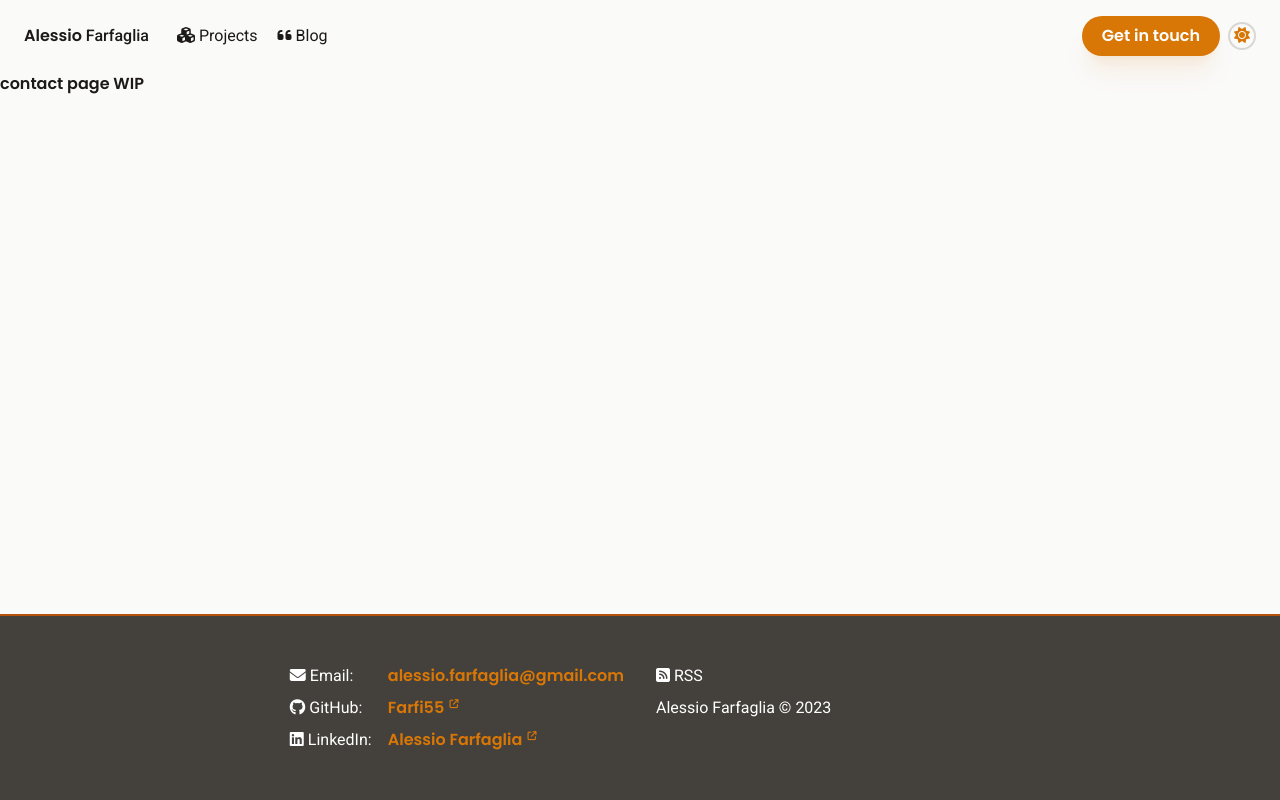
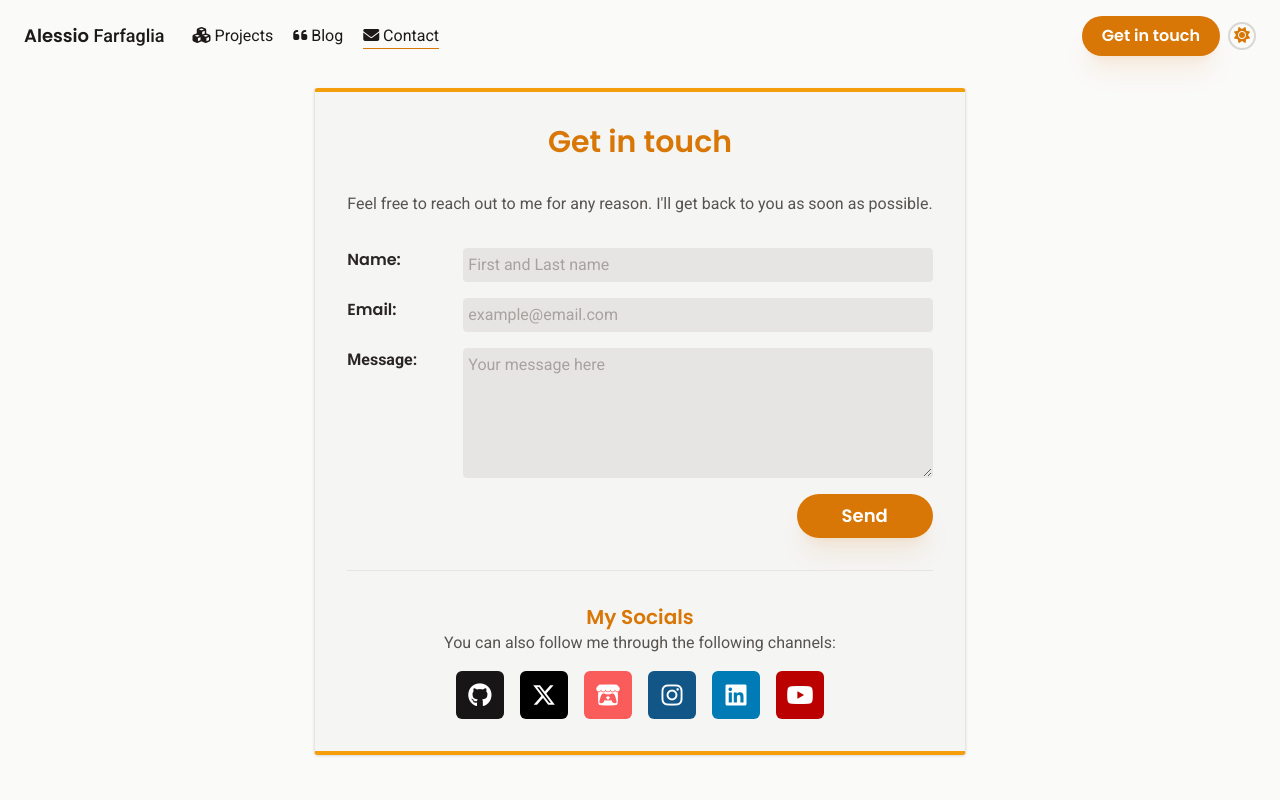
Before and after one commit to Farfi55/Farfi55.github.io, a SvelteKit app: page /contact in a window 1280 px wide. Shown: the top 800 px of the page. Built offline with nearby package versions, Linux system fonts and the light colour scheme; a web font is replaced by a local one.

Commit message:
Contact page completed

```diff
--- a/src/lib/components/Button.svelte
+++ b/src/lib/components/Button.svelte
@@ -4,7 +4,7 @@
 </script>
 
 <a
-	class="shadow-amber-600/10 text-center shadow-xl flex relative z-0 overflow-hidden px-5 py-2 group rounded-full text-white dark:bg-amber-700 bg-amber-600"
+	class="shadow-amber-600/10 text-center shadow-xl flex relative overflow-hidden px-5 py-2 group rounded-full text-white dark:bg-amber-700 bg-amber-600"
 	{href}
 >
 	<div
--- a/src/lib/components/Header.svelte
+++ b/src/lib/components/Header.svelte
@@ -26,8 +26,7 @@
 		{
 			href: '/contact',
 			text: 'Contact',
-			icon: 'fa fa-envelope',
-			hideInHeader: true
+			icon: 'fa fa-envelope'
 		}
 	];
 	let isDrawerOpen = false;
@@ -57,7 +56,7 @@
 				{/if}
 			</button>
 		</div>
-		<h1 class="font-medium h-full pe-7">
+		<h1 class="font-medium h-full pe-7 text-lg">
 			<a
 				href="/"
 				class="link-main duration-200 border-b {$page.route.id === '/'
--- a/src/lib/components/Main.svelte
+++ b/src/lib/components/Main.svelte
@@ -44,7 +44,6 @@
 </script>
 
 <Particles />
-
 <main class="flex flex-col flex-1 p-4">
 	<section id="intro-page" class="grid grid-cols-1 lg:grid-cols-3 gap-10 py-8 sm:py-14">
 		<div
--- a/src/lib/components/Particles.svelte
+++ b/src/lib/components/Particles.svelte
@@ -26,7 +26,7 @@
 </script>
 
 <div
-	class="absolute min-h-screen top-0 left-0 w-full z-[-1] duration-500 bg-gradient-to-b {loaded
+	class="absolute -z-10 min-h-screen top-0 left-0 w-full duration-500 bg-gradient-to-b {loaded
 		? 'opacity-70'
 		: 'opacity-0'}"
 >
--- a/src/lib/config.ts
+++ b/src/lib/config.ts
@@ -1,6 +1,7 @@
 import { dev } from "$app/environment"
 
-export const title = 'Alessio Farfaglia'
-export const description = 'Alessio Farfaglia\'s personal website'
-export const url = dev ? 'http://localhost:5173' : 'https://farfi55.github.io'
-export const blogUrl = `${url}/blog`
+export const title = 'Alessio Farfaglia';
+export const description = 'Alessio Farfaglia\'s personal website';
+export const url = dev ? 'http://localhost:5173' : 'https://farfi55.github.io';
+export const blogUrl = `${url}/blog`;
+export const contactFormEndpoint = "https://formspree.io/f/xkndjojj"
--- a/src/routes/contact/+page.svelte
+++ b/src/routes/contact/+page.svelte
@@ -1 +1,134 @@
-<h3>contact page WIP</h3>
+<script>
+	import * as config from '$lib/config';
+
+	let socials = [
+		{
+			name: 'GitHub',
+			href: 'https://github.com/Farfi55',
+			icon: 'fa-brands fa-github',
+			color: 'bg-[#171515]'
+		},
+		{
+			name: 'Twitter',
+			href: 'https://twitter.com/farfi__',
+			icon: 'fa-brands fa-x-twitter',
+			color: 'bg-[#000000]'
+		},
+		{
+			name: 'Itch.io',
+			href: 'https://farfi55.itch.io/',
+			icon: 'fa-brands fa-itch-io',
+			color: 'bg-[#fa5c5c]'
+		},
+		{
+			name: 'Instagram',
+			href: 'https://www.instagram.com/farfi__/',
+			icon: 'fa-brands fa-instagram',
+			color: 'bg-[#125688]'
+		},
+
+		{
+			name: 'LinkedIn',
+			href: 'https://www.linkedin.com/in/alessio-farfaglia-8780891aa/',
+			icon: 'fa-brands fa-linkedin',
+			color: 'bg-[#007bb5]'
+		},
+		{
+			name: 'YouTube',
+			href: 'https://www.youtube.com/@farfi55',
+			icon: 'fa-brands fa-youtube',
+			color: 'bg-[#bb0000]'
+		}
+	];
+</script>
+
+<!-- modify this form HTML and place wherever you want your form -->
+
+<section class="flex sm:justify-center p-4 pb-16">
+	<form
+		action={config.contactFormEndpoint}
+		method="POST"
+		class="flex flex-col gap-4 py-8 px-4 sm:px-8 rounded border border-y-4 border-y-amber-500 dark:border-y-amber-700 shadow bg-stone-100 dark:bg-stone-900 w-full sm:w-auto"
+	>
+		<h1 class="text-main text-3xl text-center mb-4">Get in touch</h1>
+
+		<p class="text-muted">
+			Feel free to reach out to me for any reason. I'll get back to you as soon as possible.
+		</p>
+
+		<div class="flex flex-wrap gap-1 mt-4">
+			<label for="name" class="w-full sm:w-28 text-stone-800 dark:text-stone-300 poppins"
+				>Name:
+			</label>
+			<input
+				type="text"
+				name="name"
+				class="bg-stone-200 dark:bg-stone-800 placeholder-stone-400 dark:placeholder-stone-500 border p-1 rounded w-full sm:w-auto flex-grow"
+				placeholder="First and Last name"
+			/>
+		</div>
+		<div class="flex flex-wrap gap-1">
+			<label for="email" class="w-full sm:w-28 text-stone-800 dark:text-stone-300 poppins"
+				>Email:
+			</label>
+			<input
+				type="email"
+				name="email"
+				class="bg-stone-200 dark:bg-stone-800 placeholder-stone-400 dark:placeholder-stone-500 border p-1 rounded w-full sm:w-auto flex-grow"
+				placeholder="example@email.com"
+				required
+			/>
+		</div>
+		<div class="flex flex-wrap gap-1">
+			<label for="message" class="w-full sm:w-28 text-stone-800 dark:text-stone-300 poppins">
+				<span>Message: </span>
+			</label>
+			<textarea
+				name="message"
+				class="bg-stone-200 dark:bg-stone-800 placeholder-stone-400 dark:placeholder-stone-500 border p-1 rounded w-full sm:w-auto flex-grow max-w-2xl"
+				placeholder="Your message here"
+				rows="5"
+				required
+			></textarea>
+		</div>
+		<div class="flex justify-end">
+			<!-- your other form fields go here -->
+			<button
+				type="submit"
+				class="shadow-amber-600/10 text-center shadow-xl flex relative overflow-hidden px-5 py-2 group rounded-full text-white dark:bg-amber-700 bg-amber-600 ms-auto"
+			>
+				<div
+					class="absolute top-0 right-full w-full h-full bg-amber-800 dark:opacity-100 opacity-50 group-hover:translate-x-full duration-200"
+				></div>
+				<h4 class="relative text-lg w-24">Send</h4>
+			</button>
+		</div>
+
+		<hr class="my-4" />
+
+		<div>
+			<h2 class="text-main text-xl text-center">My Socials</h2>
+
+			<p class="text-muted text-center">You can also follow me through the following channels:</p>
+
+			<div
+				class="flex flex-wrap justify-center gap-2 sm:gap-4 mt-4 text-white text-2xl text-center"
+			>
+				{#each socials as social}
+					<a
+						class="{social.color} w-10 h-10 sm:w-12 sm:h-12 rounded sm:rounded-md flex justify-center hover:opacity-75 border-2 border-transparent hover:border-stone-900 hover:dark:border-stone-100 duration-200 transition-colors"
+						target="_blank"
+						href={social.href}
+						aria-label={social.name}
+						title={social.name}
+					>
+						<i class="{social.icon} self-center justify-self-center"> </i>
+					</a>
+				{/each}
+			</div>
+		</div>
+	</form>
+</section>
+
+<style>
+</style>
--- a/src/routes/projects/+page.svelte
+++ b/src/routes/projects/+page.svelte
@@ -6,8 +6,7 @@
 	export let data;
 </script>
 
-<section class="p-4 py-16">
-	<div class="flex flex-col gap-16 items-center">
+<section class="p-4 pb-16 flex flex-col gap-16 items-center">
 	{#each data.projects as project, index}
 		{@const year = new Date(project.date).getFullYear()}
 		{@const prevYear = index === 0 ? null : new Date(data.projects[index - 1].date).getFullYear()}
@@ -19,13 +18,15 @@
 			after:absolute after:bottom-0 after:right-0 after:w-2/3 after:h-1.5 after:bg-amber-600 dark:after:bg-amber-700 after:rounded"
 				id={year.toString()}
 			>
+				<a href="/projects#{year}">
 					<h3 class="text-4xl font-bold">
 						year <span class="text-main poppins">{year}</span>
 					</h3>
+				</a>
 			</div>
 		{/if}
 
-			<div class="w-full max-w-6xl {index % 2 ? 'sm:ps-4 md:ps-20' : 'sm:pe-4 md:pe-20'}">
+		<div class="w-full max-w-6xl {index % 2 ? 'md:ps-20' : 'md:pe-20'}">
 			<div
 				class="bg-stone-200 dark:bg-stone-900 rounded-lg shadow-md flex flex-col sm:flex-row sm:gap-2 overflow-hidden w-full snap-center scroll-mt-24"
 				id={project.slug}
@@ -65,5 +66,4 @@
 	{/each}
 
 	<h3 class="text-muted py-8 text-3xl">And many other unfinished projects...</h3>
-	</div>
 </section>
```
Also changed, not shown: static/assets/particles-light.json (+3 -47 lines), static/assets/particles.json (+3 -47 lines). Lines whose indentation alone changed are shown as unchanged.
